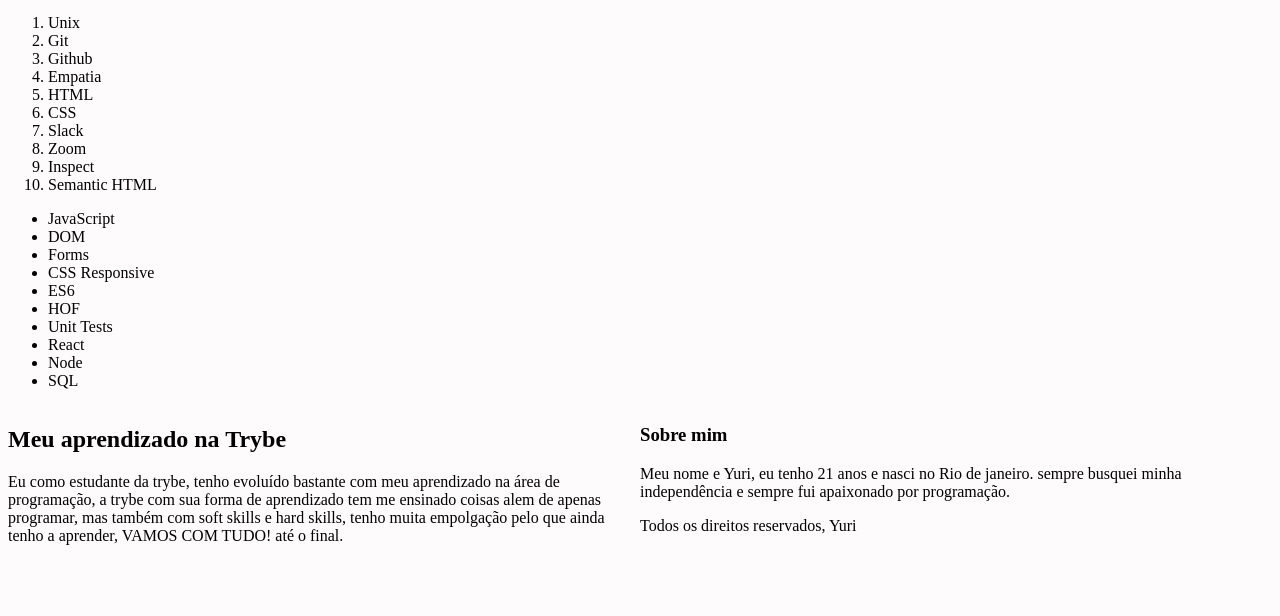
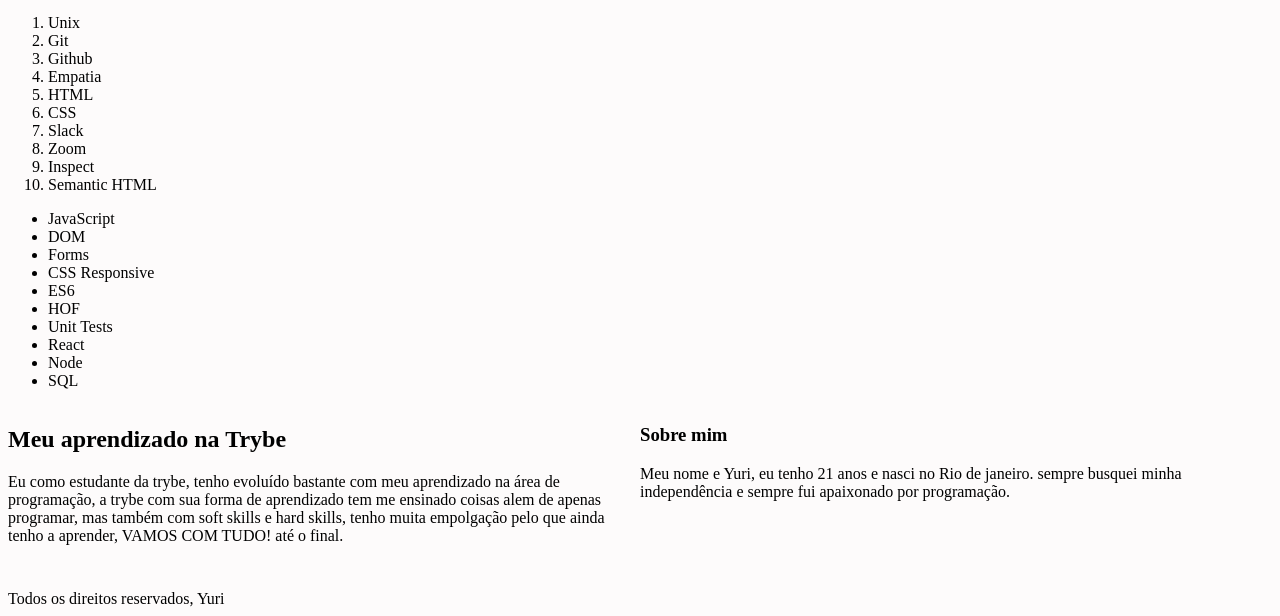
Before and after one commit to yurisalgado21/project-lessons-learned, a website: page index.html in a window 1280 px wide. Shown: the part 406-1022 px from the top of the page. Before the commit the page ends 967 px from the top, so only its background shows below. Drawn offline with Linux system fonts and the light colour scheme.

Commit message:
Ajeitando o rodapé

```diff
--- a/index.html
+++ b/index.html
@@ -62,6 +62,8 @@
             sempre busquei minha independência e sempre fui apaixonado por
             programação. </p>
     </aside>
-    <footer id="rodape">Todos os direitos reservados, Yuri</footer>
+    <div>
+        <footer id="rodape">Todos os direitos reservados, Yuri</footer>
+    </div>
 </body>
 </html>
--- a/style.css
+++ b/style.css
@@ -46,6 +46,6 @@
   border: 1px solid;
 }
 
-#rodape {
-  top: 10px;
+div {
+  margin-top: 200px;
 }
```
